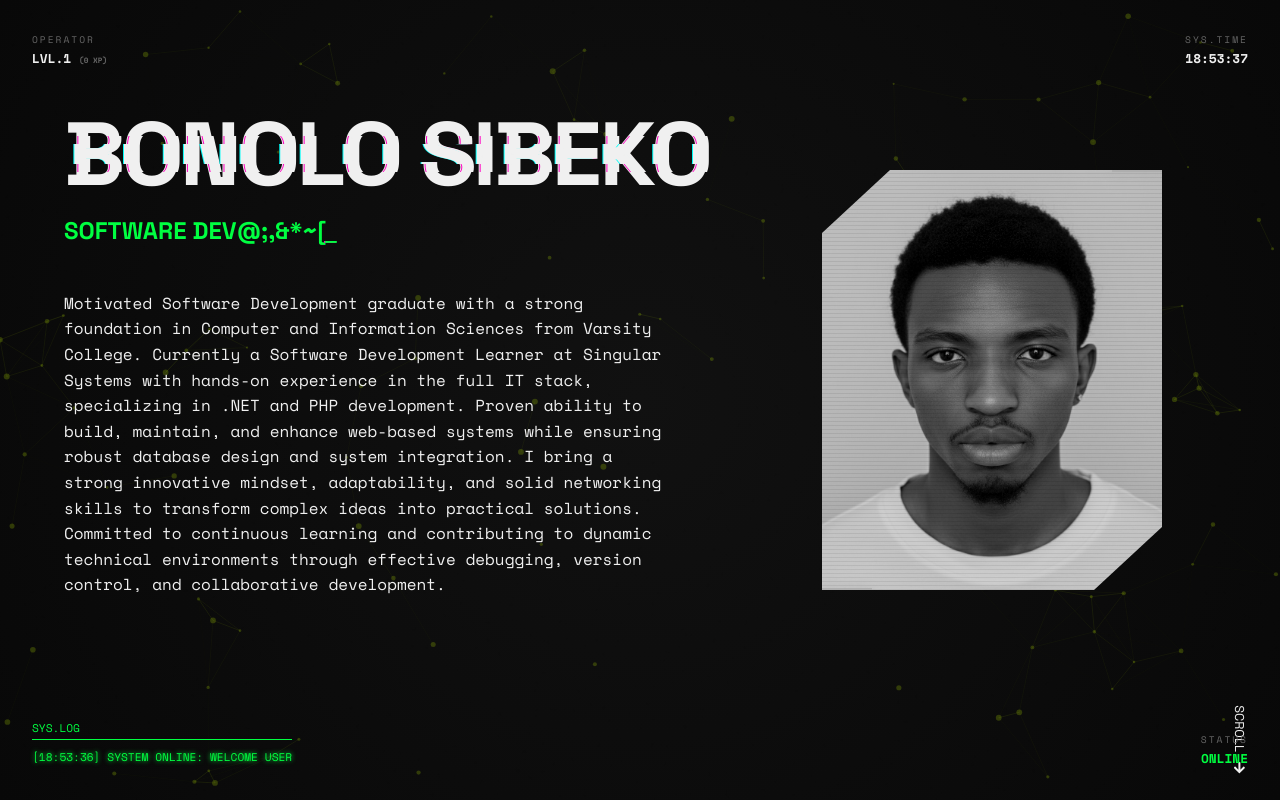
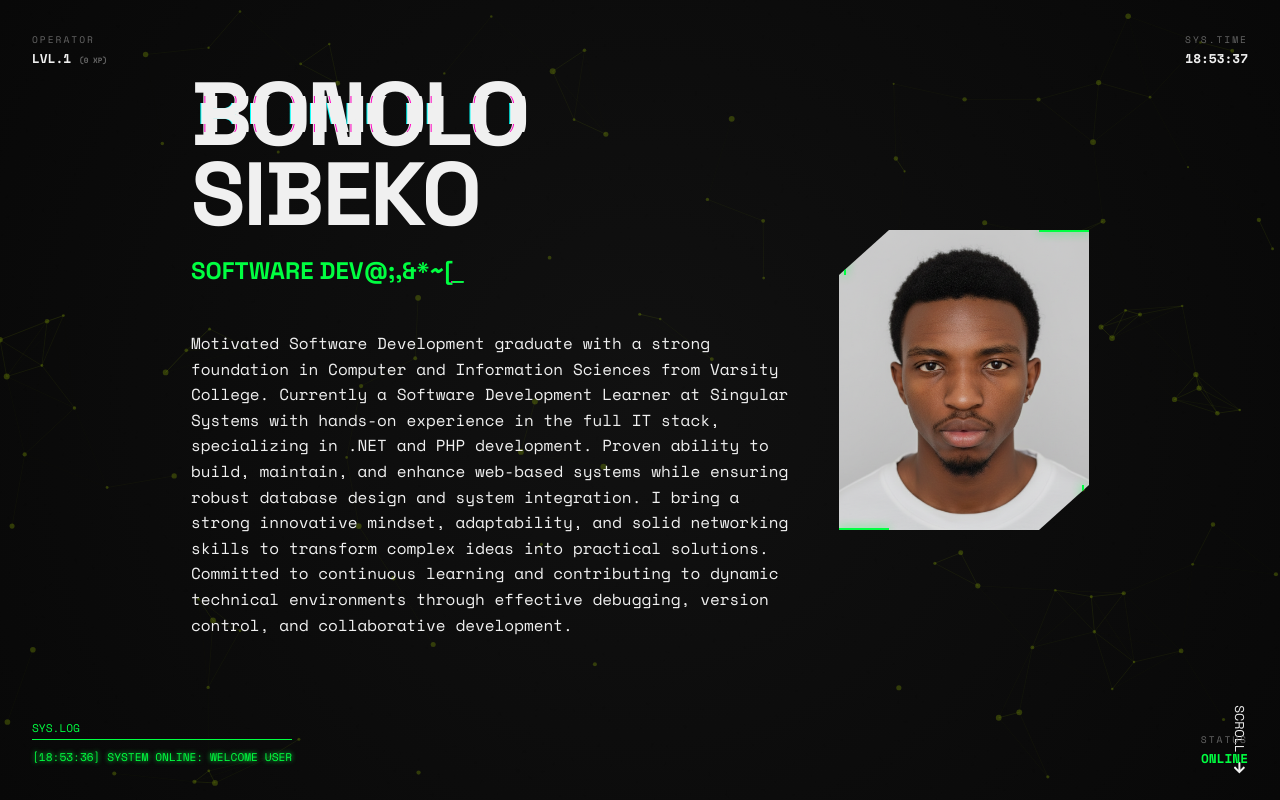
Before and after one commit to NoloSibeko/NoloSibekoPortfolio, a React (Vite) app in the folder ClientApp/: page / in a window 1280 px wide. Shown: the top 800 px of the page. Built offline with nearby package versions, Linux system fonts and the light colour scheme.

Commit message:
style: adjust profile image size, position, and remove grayscale/background

```diff
--- a/ClientApp/src/App.css
+++ b/ClientApp/src/App.css
@@ -100,14 +100,15 @@ h1, h2, h3 {
 }
 
 .hero-grid {
-    display: grid;
-    grid-template-columns: 1.2fr 0.8fr; /* Text takes slightly more space */
-    gap: 2rem;
+    display: flex;
+    flex-direction: row;
+    justify-content: center;
+    align-items: center;
+    gap: 3rem;
     max-width: 1400px;
     width: 100%;
-    align-items: center;
     padding: 0 2rem;
-    margin-top: -5vh; /* Slight optical adjustment */
+    margin-top: -5vh;
 }
 
 .hero-text-side {
@@ -116,6 +117,7 @@ h1, h2, h3 {
     flex-direction: column;
     justify-content: center;
     z-index: 10;
+    max-width: 600px;
 }
 
 .hero-image-side {
@@ -157,8 +159,8 @@ h1, h2, h3 {
 /* Profile Image Styling */
 .profile-frame {
     position: relative;
-    width: 340px;
-    height: 420px;
+    width: 250px;
+    height: 300px;
     /* Cyber-shape: Angled corners */
     clip-path: polygon(
         20% 0%,
@@ -169,23 +171,16 @@ h1, h2, h3 {
         0% 15%
     );
     transition: all 0.5s cubic-bezier(0.23, 1, 0.32, 1);
-    filter: grayscale(100%) contrast(1.1) brightness(0.9);
-    /* Neon border glow effect via box-shadow doesn't work well with clip-path, using ::after instead */
+    /* Removed grayscale and background effects */
 }
 
-/* Glow border simulation */
+/* Glow border simulation - Removed */
 .profile-frame::before {
-    content: '';
-    position: absolute;
-    inset: 0;
-    background: var(--primary-color);
-    z-index: -1;
-    opacity: 0.5;
+    display: none;
 }
 
 .profile-frame:hover {
-    filter: grayscale(0%) contrast(1) brightness(1);
-    transform: translateY(-10px) scale(1.02);
+    transform: translateY(-5px) scale(1.02);
 }
 
 .profile-img {
@@ -197,20 +192,7 @@ h1, h2, h3 {
 }
 
 .profile-overlay {
-    position: absolute;
-    top: 0;
-    left: 0;
-    width: 100%;
-    height: 100%;
-    background: repeating-linear-gradient(
-        transparent 0px,
-        transparent 3px,
-        rgba(0, 0, 0, 0.2) 4px
-    );
-    pointer-events: none;
-    z-index: 2;
-    opacity: 0.7;
-    transition: opacity 0.3s;
+    display: none;
 }
 
 .profile-frame:hover .profile-overlay {
@@ -237,7 +219,7 @@ h1, h2, h3 {
 /* Mobile Response */
 @media (max-width: 1024px) {
   .hero-grid {
-      grid-template-columns: 1fr;
+      flex-direction: column;
       text-align: center;
       margin-top: 5vh;
       gap: 3rem;
@@ -263,8 +245,8 @@ h1, h2, h3 {
   }
 
   .profile-frame {
-      width: 260px;
-      height: 320px;
+      width: 200px;
+      height: 250px;
   }
 }
 
```
